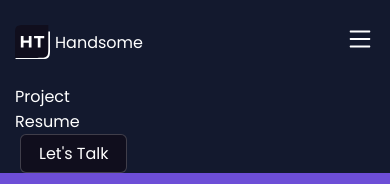
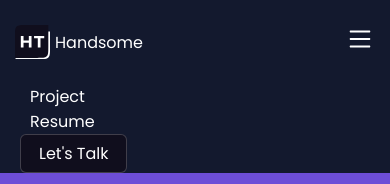
Before and after one commit to huzitaiwo/handsome, a React (Create React App) app: page / in a window 390 px wide. Shown: the top 184 px of the page. Built offline with nearby package versions, Linux system fonts and the light colour scheme.

Commit message:
repsonsive navbar

```diff
--- a/src/components/Navbar.css
+++ b/src/components/Navbar.css
@@ -55,6 +55,13 @@
     flex-direction: column;
     align-items: flex-start;
   }
+  .navbar li {
+    padding: 0;
+    margin-left: 30px;
+  }
+  .navbar .hi {
+    margin-left: none;
+  }
   .navbar .toggler {
     display: initial;
   }
```
